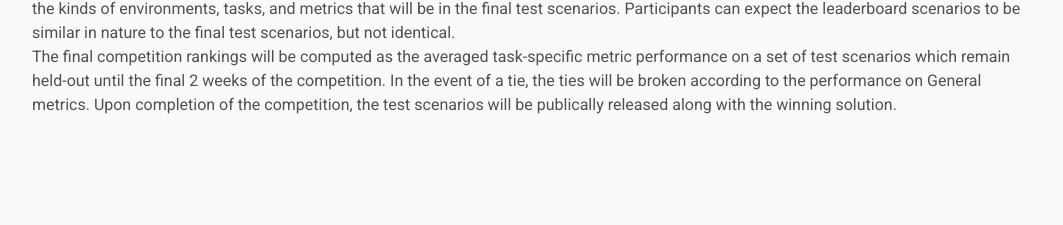
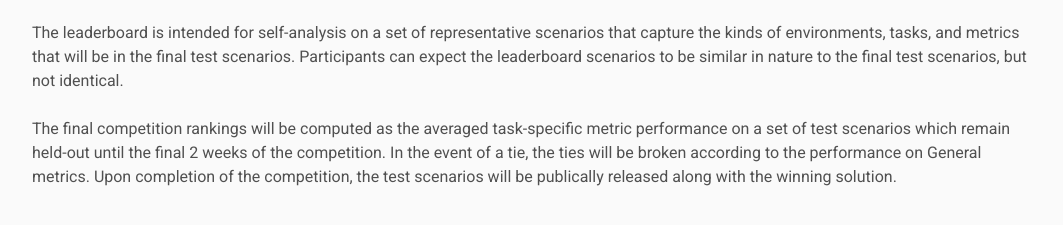
Before and after one commit to unchartered-ai/unchartered-ai.github.io, a plain HTML site: page leaderboard/index.html in a window 1280 px wide. Shown: the part 661-886 px from the top of the page, without its empty margins (108-1171 px from the left). Before the commit the page ends 838 px from the top, so only its background shows below. Drawn offline with nearby package versions, Linux system fonts and the light colour scheme; some packages are replaced by stand-ins of ours; files that its build step writes are made by us from their sources.

Commit message:
update index

```diff
--- a/leaderboard/index.html
+++ b/leaderboard/index.html
@@ -52,12 +52,14 @@
     <p>
         The leaderboard will be updated periodically with the latest results from the challenge participants, and will be
         based on the performance indicators outlined in the Challenge section.
-
+    </p>
+    <br>
+    <p>
         The leaderboard is intended for self-analysis on a set of representative scenarios that capture the kinds
         of environments, tasks, and metrics that will be in the final test scenarios. Participants can expect the
         leaderboard scenarios to be similar in nature to the final test scenarios, but not identical.
     </p>
-
+    <br>
     <p>
         The final competition rankings will be computed as the averaged task-specific metric performance on a set of
         test scenarios which remain held-out until the final 2 weeks of the competition. In the event of a tie,
```
